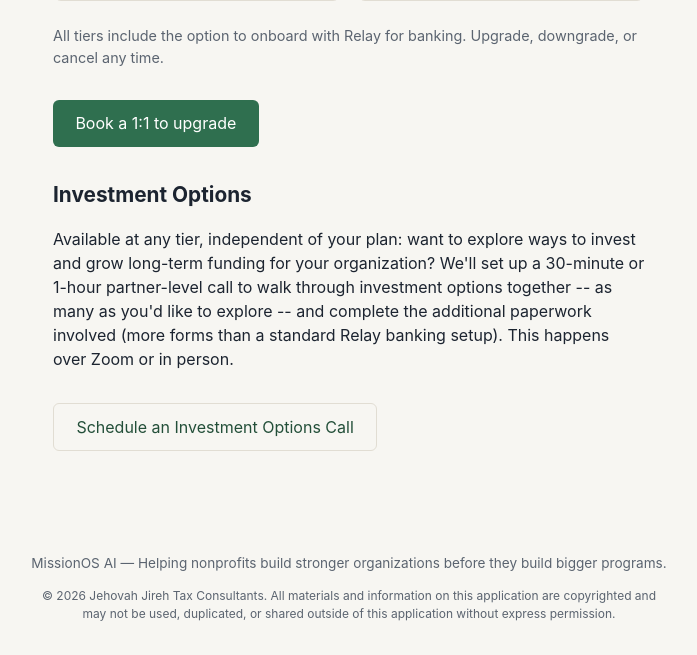
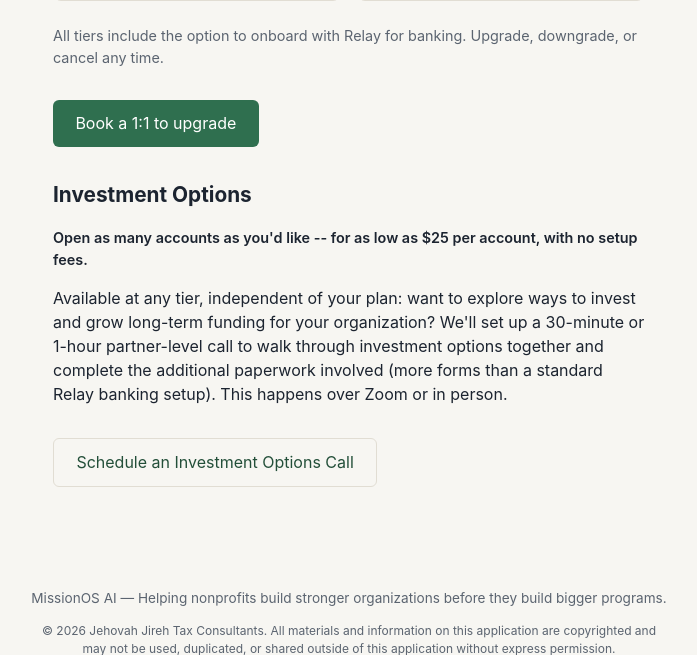
Before and after one commit to JJTC-web/Missions-ai, a Flask app: page /tiers in a window 1280 px wide. Shown: the part 992-1647 px from the top of the page, without its empty margins (291-988 px from the left). Before the commit the page ends 1613 px from the top, so only its background shows below. Run offline with Flask 3, Linux system fonts and the light colour scheme; some libraries are stand-ins or nearby versions.

Commit message:
Highlight per-account pricing on the Investment Options offering
Open as many accounts as you'd like -- for as low as \$25 per account,
with no setup fees -- called out as its own bolded line above the
general call-booking description.

Co-Authored-By: Claude Sonnet 5 <noreply@anthropic.com>
Claude-Session: https://claude.ai/code/session_01Lq78PCuVYegEuTx3fzuWvY

```diff
--- a/app.py
+++ b/app.py
@@ -83,9 +83,13 @@ TIER_FOOTNOTE = (
 INVESTMENT_OPTIONS_BLURB = (
     "Available at any tier, independent of your plan: want to explore ways to invest "
     "and grow long-term funding for your organization? We'll set up a 30-minute or "
-    "1-hour partner-level call to walk through investment options together -- as many "
-    "as you'd like to explore -- and complete the additional paperwork involved (more "
-    "forms than a standard Relay banking setup). This happens over Zoom or in person."
+    "1-hour partner-level call to walk through investment options together and "
+    "complete the additional paperwork involved (more forms than a standard Relay "
+    "banking setup). This happens over Zoom or in person."
+)
+INVESTMENT_OPTIONS_HIGHLIGHT = (
+    "Open as many accounts as you'd like -- for as low as $25 per account, with no "
+    "setup fees."
 )
 
 # National/international giving, humanitarian, and charitable observances,
@@ -154,6 +158,7 @@ def tiers_page():
         tier_features=TIER_FEATURES,
         tier_footnote=TIER_FOOTNOTE,
         investment_options_blurb=INVESTMENT_OPTIONS_BLURB,
+        investment_options_highlight=INVESTMENT_OPTIONS_HIGHLIGHT,
         booking_url=BOOKING_URL,
     )
 
--- a/templates/tiers.html
+++ b/templates/tiers.html
@@ -27,6 +27,7 @@
 </p>
 
 <h2>Investment Options</h2>
+<p class="funding-status">{{ investment_options_highlight }}</p>
 <p>{{ investment_options_blurb }}</p>
 <p>
   <a class="button button-secondary" href="{{ booking_url }}" target="_blank" rel="noopener">
```
